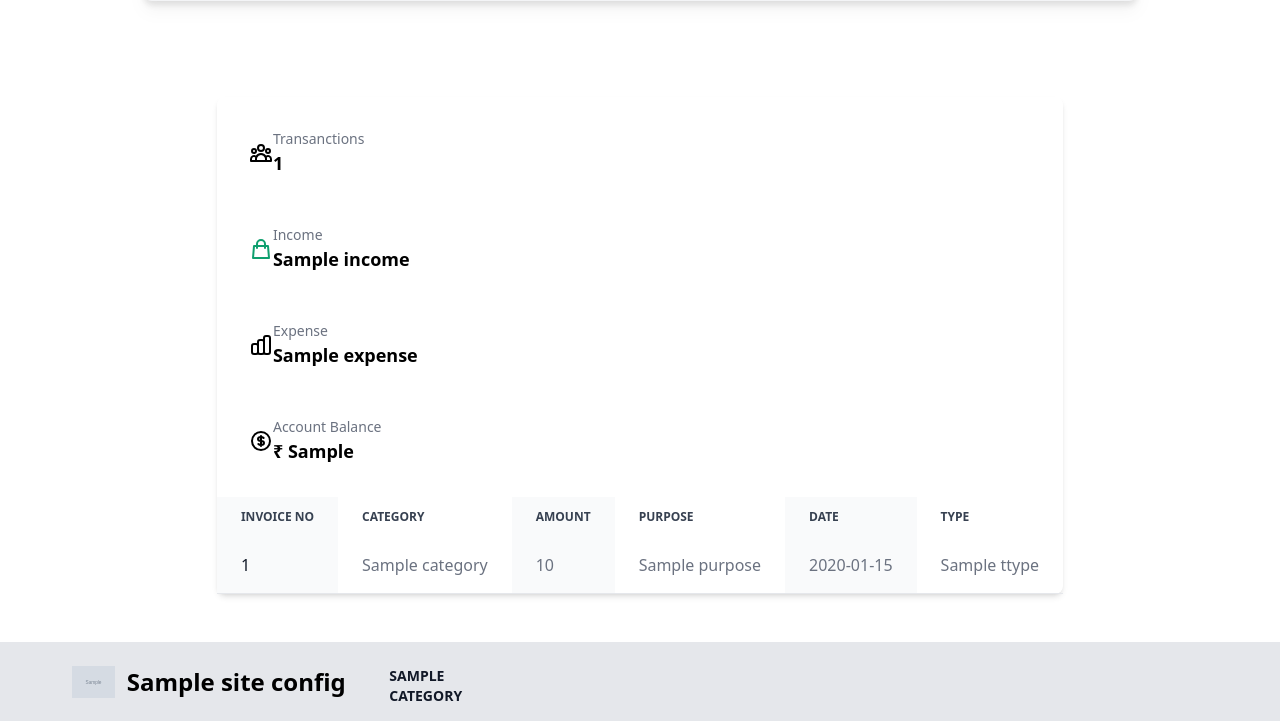
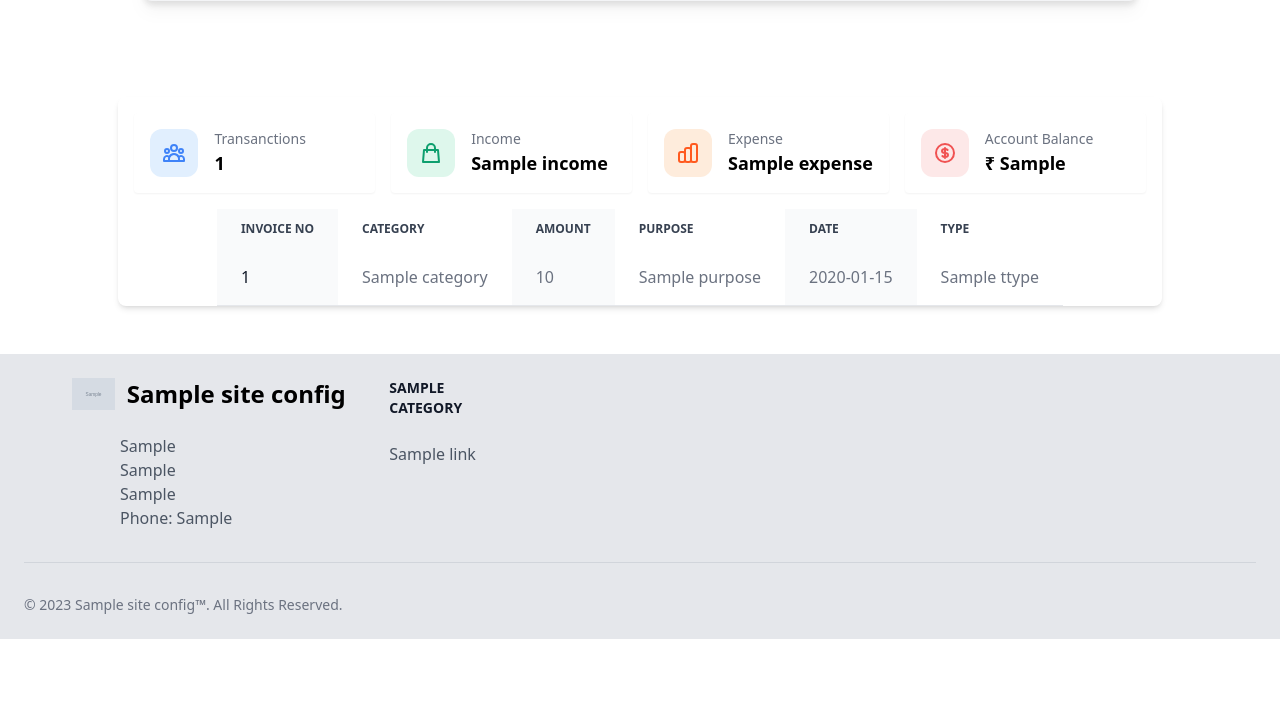
Before and after one commit to aahnik/unison, a Django app: template src/accounts/templates/accounts/statement.html in a window 1280 px wide. Shown: the part 440-1161 px from the top of the page. After the commit the page ends 1079 px from the top, so only its background shows below. Run offline with Django 4.2, Linux system fonts and the light colour scheme; the template is opened without the code that fills it: most values are stand-ins (such as "Sample title", 1, 10 or a date in 2020); grey boxes marked "Sample" are stand-in pictures; some libraries are stand-ins or nearby versions.

Commit message:
updated autogenerated migrations and css

```diff
--- a/src/static/styles.css
+++ b/src/static/styles.css
@@ -1115,6 +1115,10 @@ input:checked + .toggle-bg {
   z-index: 50;
 }
 
+.col-span-12 {
+  grid-column: span 12 / span 12;
+}
+
 .mx-12 {
   margin-left: 3rem;
   margin-right: 3rem;
@@ -1210,6 +1204,10 @@ input:checked + .toggle-bg {
   margin-left: 0.75rem;
 }
 
+.ml-4 {
+  margin-left: 1rem;
+}
+
 .ml-auto {
   margin-left: auto;
 }
@@ -1338,6 +1344,10 @@ input:checked + .toggle-bg {
   width: 2.5rem;
 }
 
+.w-12 {
+  width: 3rem;
+}
+
 .w-3 {
   width: 0.75rem;
 }
@@ -1406,6 +1420,10 @@ input:checked + .toggle-bg {
   flex-shrink: 0;
 }
 
+.flex-grow {
+  flex-grow: 1;
+}
+
 .grow {
   flex-grow: 1;
 }
@@ -1480,6 +1498,10 @@ input:checked + .toggle-bg {
 
 .resize {
   resize: both;
+}
+
+.grid-cols-12 {
+  grid-template-columns: repeat(12, minmax(0, 1fr));
 }
 
 .grid-cols-2 {
@@ -1640,6 +1662,10 @@ input:checked + .toggle-bg {
   border-radius: 0.375rem;
 }
 
+.rounded-xl {
+  border-radius: 0.75rem;
+}
+
 .rounded-l-lg {
   border-top-left-radius: 0.5rem;
   border-bottom-left-radius: 0.5rem;
@@ -1701,6 +1727,11 @@ input:checked + .toggle-bg {
   border-color: rgb(217 119 6 / var(--tw-border-opacity));
 }
 
+.bg-blue-100 {
+  --tw-bg-opacity: 1;
+  background-color: rgb(225 239 254 / var(--tw-bg-opacity));
+}
+
 .bg-blue-700 {
   --tw-bg-opacity: 1;
   background-color: rgb(26 86 219 / var(--tw-bg-opacity));
@@ -1731,11 +1767,21 @@ input:checked + .toggle-bg {
   background-color: rgb(17 24 39 / var(--tw-bg-opacity));
 }
 
+.bg-green-100 {
+  --tw-bg-opacity: 1;
+  background-color: rgb(222 247 236 / var(--tw-bg-opacity));
+}
+
 .bg-green-50 {
   --tw-bg-opacity: 1;
   background-color: rgb(243 250 247 / var(--tw-bg-opacity));
 }
 
+.bg-orange-100 {
+  --tw-bg-opacity: 1;
+  background-color: rgb(254 236 220 / var(--tw-bg-opacity));
+}
+
 .bg-primary-100 {
   --tw-bg-opacity: 1;
   background-color: rgb(254 243 199 / var(--tw-bg-opacity));
@@ -1749,6 +1795,11 @@ input:checked + .toggle-bg {
 .bg-primary-700 {
   --tw-bg-opacity: 1;
   background-color: rgb(180 83 9 / var(--tw-bg-opacity));
+}
+
+.bg-red-100 {
+  --tw-bg-opacity: 1;
+  background-color: rgb(253 232 232 / var(--tw-bg-opacity));
 }
 
 .bg-red-50 {
@@ -2027,6 +2082,11 @@ input:checked + .toggle-bg {
   letter-spacing: -0.025em;
 }
 
+.text-blue-500 {
+  --tw-text-opacity: 1;
+  color: rgb(63 131 248 / var(--tw-text-opacity));
+}
+
 .text-blue-600 {
   --tw-text-opacity: 1;
   color: rgb(28 100 242 / var(--tw-text-opacity));
@@ -2072,6 +2132,11 @@ input:checked + .toggle-bg {
   color: rgb(3 84 63 / var(--tw-text-opacity));
 }
 
+.text-orange-500 {
+  --tw-text-opacity: 1;
+  color: rgb(255 90 31 / var(--tw-text-opacity));
+}
+
 .text-primary-600 {
   --tw-text-opacity: 1;
   color: rgb(217 119 6 / var(--tw-text-opacity));
@@ -2082,6 +2147,11 @@ input:checked + .toggle-bg {
   color: rgb(146 64 14 / var(--tw-text-opacity));
 }
 
+.text-red-500 {
+  --tw-text-opacity: 1;
+  color: rgb(240 82 82 / var(--tw-text-opacity));
+}
+
 .text-red-800 {
   --tw-text-opacity: 1;
   color: rgb(155 28 28 / var(--tw-text-opacity));
@@ -2135,6 +2185,12 @@ input:checked + .toggle-bg {
 .shadow-md {
   --tw-shadow: 0 4px 6px -1px rgb(0 0 0 / 0.1), 0 2px 4px -2px rgb(0 0 0 / 0.1);
   --tw-shadow-colored: 0 4px 6px -1px var(--tw-shadow-color), 0 2px 4px -2px var(--tw-shadow-color);
+  box-shadow: var(--tw-ring-offset-shadow, 0 0 #0000), var(--tw-ring-shadow, 0 0 #0000), var(--tw-shadow);
+}
+
+.shadow-sm {
+  --tw-shadow: 0 1px 2px 0 rgb(0 0 0 / 0.05);
+  --tw-shadow-colored: 0 1px 2px 0 var(--tw-shadow-color);
   box-shadow: var(--tw-ring-offset-shadow, 0 0 #0000), var(--tw-ring-shadow, 0 0 #0000), var(--tw-shadow);
 }
 
@@ -2564,24 +2620,18 @@ input:checked + .toggle-bg {
     grid-column: span 2 / span 2;
   }
 
+  .sm\:col-span-6 {
+    grid-column: span 6 / span 6;
+  }
+
+  .sm\:mx-12 {
+    margin-left: 3rem;
+    margin-right: 3rem;
+  }
+
   .sm\:mx-auto {
     margin-left: auto;
     margin-right: auto;
-  }
-
-  .sm\:mx-0 {
-    margin-left: 0px;
-    margin-right: 0px;
-  }
-
-  .sm\:mx-1 {
-    margin-left: 0.25rem;
-    margin-right: 0.25rem;
-  }
-
-  .sm\:mx-12 {
-    margin-left: 3rem;
-    margin-right: 3rem;
   }
 
   .sm\:mb-5 {
@@ -2707,6 +2757,10 @@ input:checked + .toggle-bg {
     inset: 0px;
   }
 
+  .md\:col-span-3 {
+    grid-column: span 3 / span 3;
+  }
+
   .md\:mb-0 {
     margin-bottom: 0px;
   }
```
Also changed, not shown: other parts of src/static/styles.css (+23 -32 lines), src/accounts/migrations/0005_billerdetails.py (added), src/accounts/migrations/0006_adminlinkmodel.py (added).
